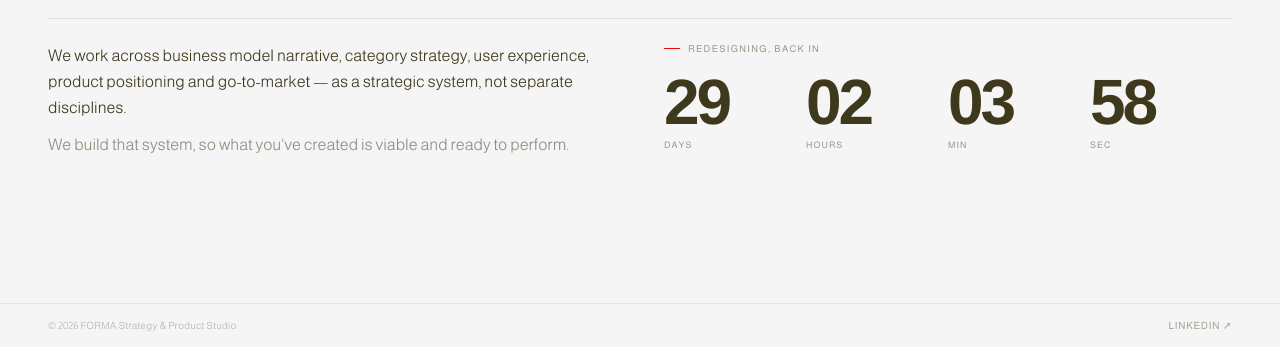
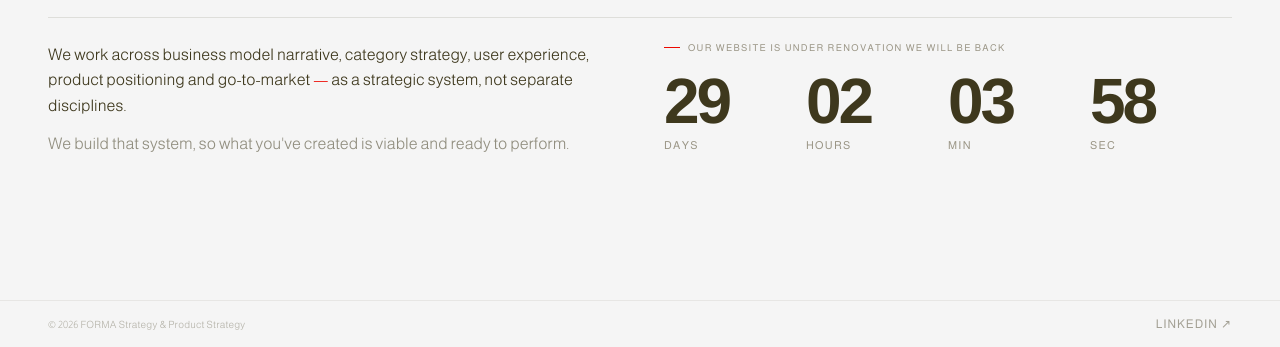
Before and after one commit to marianaloquiroz/forma-web, a plain HTML site: page index.html in a window 1280 px wide. Shown: the part 453-800 px from the top of the page. Drawn offline with Linux system fonts and the light colour scheme.

Commit message:
Update index.html

```diff
--- a/index.html
+++ b/index.html
@@ -3,7 +3,7 @@
 <head>
 <meta charset="UTF-8">
 <meta name="viewport" content="width=device-width, initial-scale=1.0, maximum-scale=1.0">
-<title>FORMA — Strategy & Product Studio</title>
+<title>FORMA — GTM & Product Strategy </title>
 <link href="https://fonts.googleapis.com/css2?family=Almarai:wght@300;400;700;800&display=swap" rel="stylesheet">
 <style>
 *,*::before,*::after{box-sizing:border-box;margin:0;padding:0}
@@ -120,7 +120,7 @@ main{
   transition:color 0.3s;
 }
 .c-label{
-  font-size:9px;font-weight:400;
+  font-size:11px;font-weight:400;
   letter-spacing:0.12em;color:var(--mid);
   margin-top:6px;
   text-transform:uppercase;
@@ -138,7 +138,7 @@ footer{
 }
 .f-copy{font-size:10px;font-weight:300;color:rgba(62,56,29,0.35);letter-spacing:0.02em}
 .f-link{
-  font-size:10px;font-weight:500;
+  font-size:12px;font-weight:500;
   color:rgba(62,56,29,0.45);
   text-decoration:none;
   letter-spacing:0.08em;
@@ -174,7 +174,7 @@ footer{
       <p class="copy-line">We build that system, so what you've created is viable and ready to perform.</p>
     </div>
     <div class="counter-col">
-      <p class="counter-eyebrow">Redesigning, back in</p>
+      <p class="counter-eyebrow">Our website is under renovation we will be back</p>
       <div class="counter">
         <div class="c-unit">
           <span class="c-num" id="days">00</span>
@@ -198,7 +198,7 @@ footer{
 </main>
 
 <footer>
-  <span class="f-copy">© 2026 FORMA Strategy &amp; Product Studio</span>
+  <span class="f-copy">© 2026 FORMA Strategy &amp; Product Strategy </span>
   <a href="https://linkedin.com/company/143674902/?skipRedirect=true" target="_blank" class="f-link">LinkedIn ↗</a>
 </footer>
 
```
